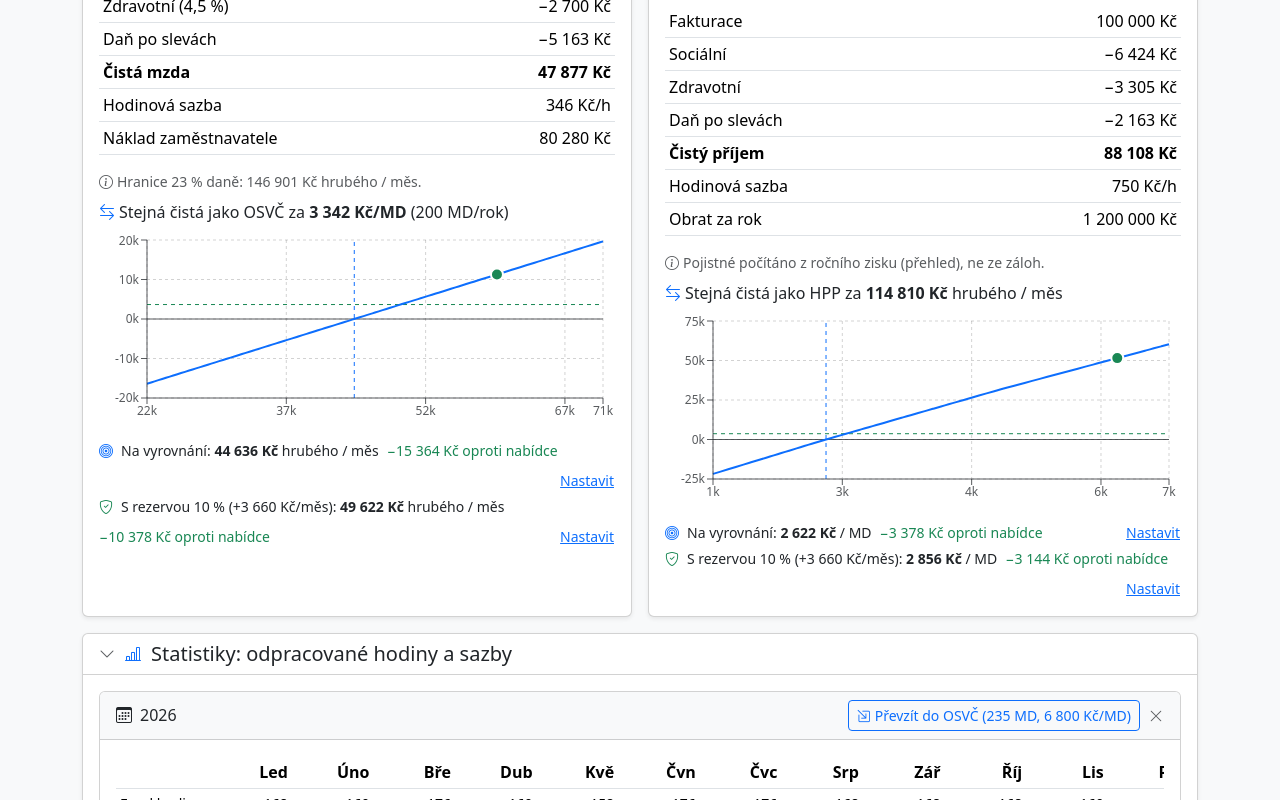
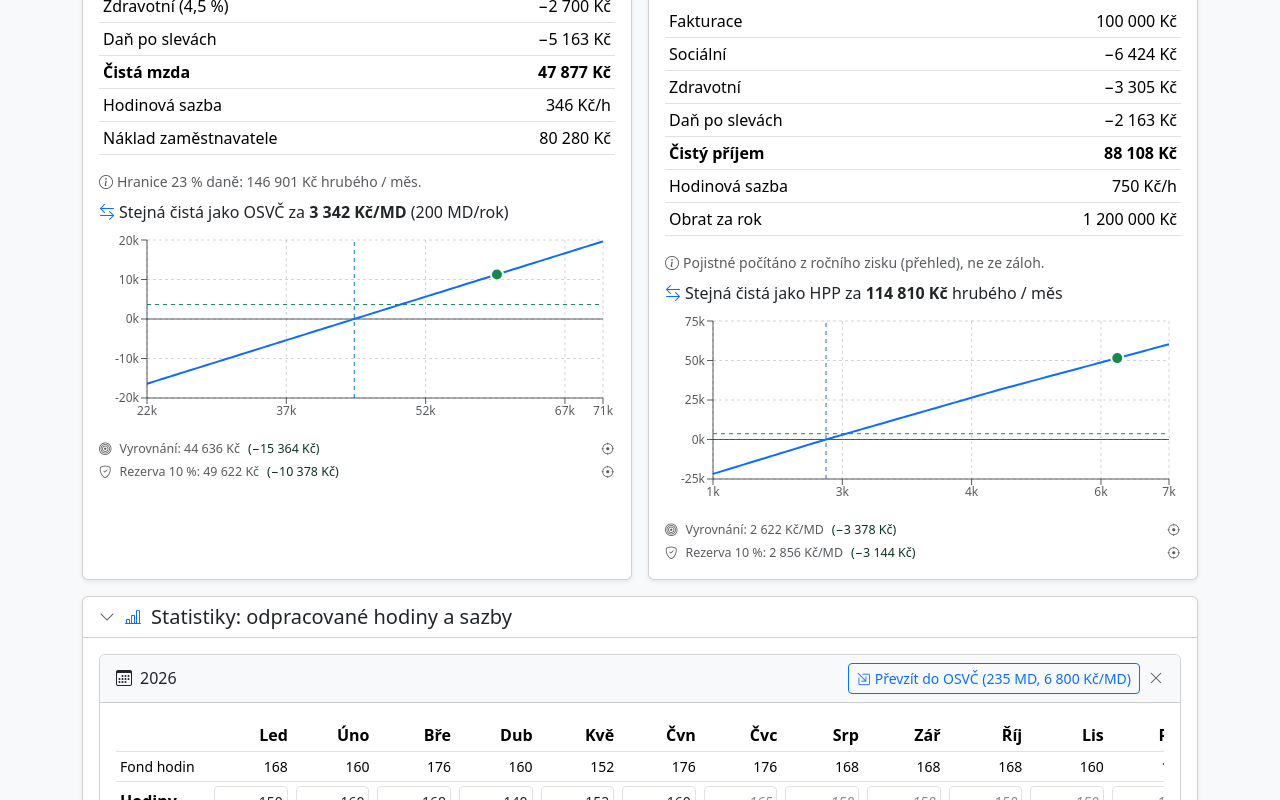
Before and after one commit to jbrezik/income-calc, a React (Vite) app: page / in a window 1280 px wide. Shown: the part 1595-2395 px from the top of the page. Built offline with nearby package versions, Linux system fonts and the light colour scheme.

Commit message:
Compact one-line target hints

```diff
--- a/src/styles.css
+++ b/src/styles.css
@@ -60,3 +60,5 @@ body { background: var(--bs-tertiary-bg); }
 .stats-table .cell-input::-webkit-inner-spin-button { display: none; }
 
 .chart { cursor: pointer; }
+.targets { font-size: 0.78rem; }
+.targets .target-pick { font-size: 0.78rem; line-height: 1; }
--- a/src/ui/ModeCards.tsx
+++ b/src/ui/ModeCards.tsx
@@ -38,25 +38,26 @@ const BUFFER = 0.1;
 
 type TargetsProps = { need: number; even: number; buffer: number; unit: string; offer: number; onPick: (v: number) => void };
 
-/** Pay needed to break even and to keep a 10 % buffer, compared with the current offer. */
+/** Pay needed to break even and to keep a 10 % buffer, compared with the current offer. A quiet one-line hint each. */
 function Targets({ need, even, buffer, unit, offer, onPick }: TargetsProps) {
-  const line = (label: string, value: number, icon: string) => {
+  const line = (label: string, title: string, value: number, icon: string) => {
     const diff = value - offer;
     return (
-      <li className="d-flex flex-wrap align-items-baseline gap-2">
+      <li className="d-flex flex-nowrap align-items-center gap-2 text-nowrap" title={title}>
         <i className={`bi ${icon}`} aria-hidden />
-        <span>{label}: <strong>{kc(value)}</strong> {unit}</span>
-        <span className={diff > 0 ? "text-danger" : "text-success"}>
-          {diff === 0 ? "odpovídá nabídce" : `${signedKc(diff)} oproti nabídce`}
-        </span>
-        <button type="button" className="btn btn-link btn-sm p-0 ms-auto" onClick={() => onPick(value)}>Nastavit</button>
+        <span className="text-truncate">{label}: {kc(value)}{unit}</span>
+        <span className={diff > 0 ? "text-danger-emphasis" : "text-success-emphasis"}>({signedKc(diff)})</span>
+        <button type="button" className="btn btn-link btn-sm p-0 ms-auto text-body-secondary target-pick"
+          onClick={() => onPick(value)} aria-label={`Nastavit ${label}`} title="Nastavit nabídku">
+          <i className="bi bi-crosshair" aria-hidden />
+        </button>
       </li>
     );
   };
   return (
-    <ul className="list-unstyled small mt-2 mb-0 vstack gap-1">
-      {line("Na vyrovnání", even, "bi-bullseye text-primary")}
-      {line(`S rezervou ${BUFFER * 100} % (+${kc(need * BUFFER)}/měs)`, buffer, "bi-shield-check text-success")}
+    <ul className="list-unstyled mt-2 mb-0 vstack gap-1 text-body-secondary targets">
+      {line("Vyrovnání", "Přebytek 0 Kč; v závorce rozdíl oproti nabídce", even, "bi-bullseye")}
+      {line(`Rezerva ${BUFFER * 100} %`, `Čistá o ${kc(need * BUFFER)}/měs nad potřebou; v závorce rozdíl oproti nabídce`, buffer, "bi-shield-check")}
     </ul>
   );
 }
@@ -88,7 +89,7 @@ export function HppCard({ need, year, person, offer, onOffer, mdPerYear, osvcOpt
         <span className="text-body-secondary">zaměstnanec</span>
       </div>
       <div className="card-body">
-        <Minimum value={kc(minGross)} unit="hrubého / měs"
+        <Minimum value={kc(minGross)} unit=""
           detail={`čistá ${kc(min.netMonthly)} · ${kc(min.hourly)}/h · firmu stojí ${kc(min.employerCostMonthly)}`} />
         <Stepper label="Nabídka (hrubá mzda / měs)" value={offer} steps={[500, 1000]} max={Math.max(250000, offer)} slider
           onChange={onOffer} />
@@ -115,7 +116,7 @@ export function HppCard({ need, year, person, offer, onOffer, mdPerYear, osvcOpt
         <SurplusChart surplusAt={(g) => hpp(g, year, person).netMonthly - need}
           from={Math.round(minGross * 0.5)} to={Math.round(Math.max(minGross * 1.6, offer * 1.1))}
           offer={offer} minimum={minGross} bufferSurplus={need * BUFFER} xLabel="Hrubá mzda" onPick={onOffer} snap={500} />
-        <Targets need={need} even={minGross} buffer={minHppGross(need * (1 + BUFFER), year, person)} unit="hrubého / měs"
+        <Targets need={need} even={minGross} buffer={minHppGross(need * (1 + BUFFER), year, person)} unit=""
           offer={offer} onPick={onOffer} />
       </div>
     </section>
@@ -183,7 +184,7 @@ export function OsvcCard({ need, year, person, offer, onOffer, mdPerYear, onMdPe
         <SurplusChart surplusAt={(x) => osvc(x, mdPerYear, year, person, opts).netMonthly - need}
           from={Math.round(minRate * 0.5)} to={Math.round(Math.max(minRate * 1.6, offer * 1.1))}
           offer={offer} minimum={minRate} bufferSurplus={need * BUFFER} xLabel="Sazba za MD" onPick={onOffer} snap={100} />
-        <Targets need={need} even={minRate} buffer={minMdRate(need * (1 + BUFFER), mdPerYear, year, person, opts)} unit="/ MD"
+        <Targets need={need} even={minRate} buffer={minMdRate(need * (1 + BUFFER), mdPerYear, year, person, opts)} unit="/MD"
           offer={offer} onPick={onOffer} />
       </div>
     </section>
```
